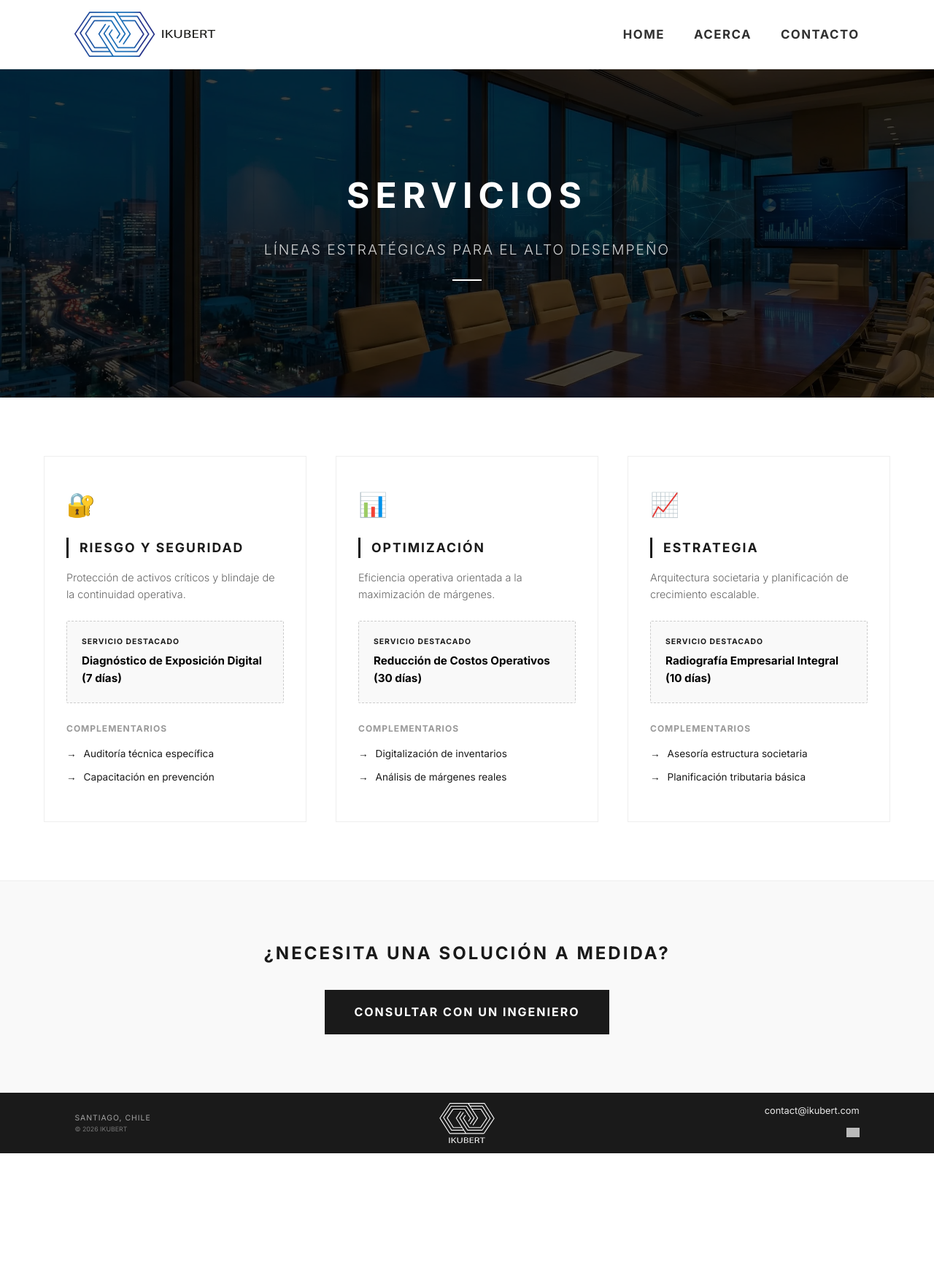
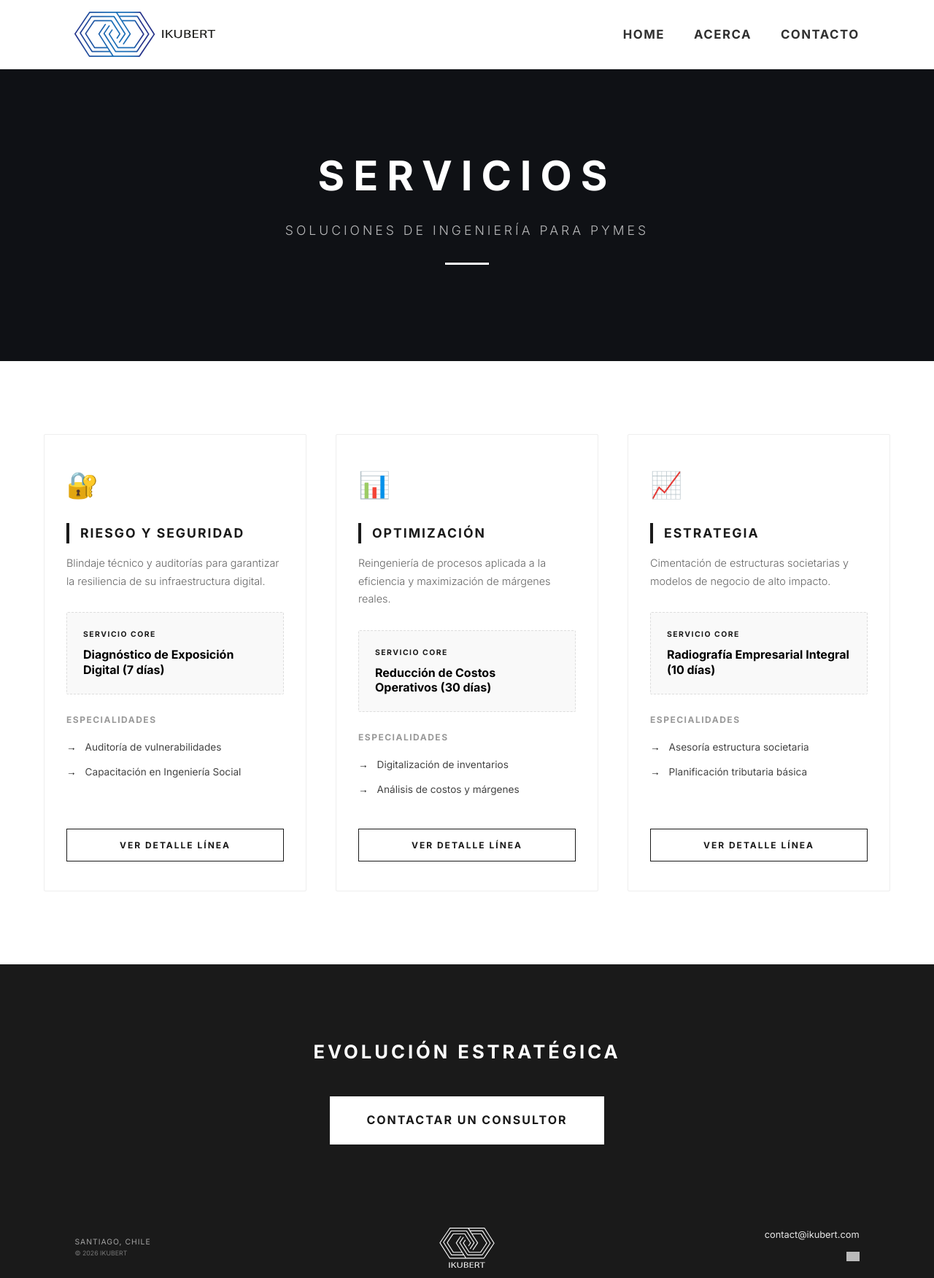
Before and after one commit to IKUBERT/ikubert.github.io, a Jekyll site: the page built from servicios.html, in a window 1280 px wide. Shown: the whole page at 73% size. Built offline with Jekyll 4.4.1, drawn with Linux system fonts in a browser that asks for light colours; before the commit the page ends 1581 px from its top, so only the background shows below that; grey boxes are pictures that could not be loaded.

Commit message:
Update servicios.html

```diff
--- a/servicios.html
+++ b/servicios.html
@@ -13,16 +13,18 @@ title: Servicios | IKUBERT
         display: flex;
         flex-direction: column;
         height: 100%;
+        border-radius: 2px; /* Consistente con el botón del Home */
     }
 
     .service-line-card:hover {
         border-color: #1a1a1a;
-        box-shadow: 0 10px 30px rgba(0,0,0,0.05);
+        box-shadow: 0 15px 40px rgba(0,0,0,0.08);
+        transform: translateY(-5px);
     }
 
     .line-icon {
-        font-size: 2rem;
-        margin-bottom: 20px;
+        font-size: 2.2rem;
+        margin-bottom: 25px;
         display: block;
     }
 
@@ -32,63 +34,65 @@ title: Servicios | IKUBERT
         font-size: 1.1rem;
         margin-bottom: 15px;
         font-weight: 800;
-        border-left: 3px solid #1a1a1a;
+        border-left: 4px solid #1a1a1a;
         padding-left: 15px;
+        color: #1a1a1a;
     }
 
     .line-desc {
         color: #666;
         font-size: 0.9rem;
-        line-height: 1.6;
-        margin-bottom: 25px;
+        line-height: 1.7;
+        margin-bottom: 30px;
         font-weight: 300;
     }
 
     /* Caja de Servicio Estrella */
     .star-service {
         background: #f9f9f9;
-        padding: 20px;
+        padding: 22px;
         border-radius: 2px;
         margin-bottom: 25px;
-        border: 1px dashed #ccc;
+        border: 1px dashed #ddd;
     }
 
     .star-tag {
         font-size: 0.65rem;
-        font-weight: 700;
+        font-weight: 800;
         text-transform: uppercase;
-        letter-spacing: 1px;
+        letter-spacing: 1.5px;
         color: #1a1a1a;
         display: block;
-        margin-bottom: 5px;
+        margin-bottom: 8px;
     }
 
     .star-name {
-        font-size: 0.95rem;
+        font-size: 1rem;
         font-weight: 700;
         color: #000;
+        line-height: 1.3;
     }
 
     /* Servicios Complementarios */
     .comp-title {
         font-size: 0.75rem;
         text-transform: uppercase;
-        letter-spacing: 1px;
-        font-weight: 700;
-        margin-bottom: 15px;
+        letter-spacing: 1.5px;
+        font-weight: 800;
+        margin-bottom: 18px;
         color: #999;
     }
 
     .comp-list {
         list-style: none;
         padding: 0;
-        margin-top: auto;
+        margin-bottom: 30px;
     }
 
     .comp-item {
         font-size: 0.85rem;
-        color: #1a1a1a;
-        margin-bottom: 10px;
+        color: #444;
+        margin-bottom: 12px;
         display: flex;
         align-items: center;
         font-weight: 400;
@@ -96,85 +100,111 @@ title: Servicios | IKUBERT
 
     .comp-item::before {
         content: "→";
-        margin-right: 10px;
+        margin-right: 12px;
         font-weight: 800;
+        color: #1a1a1a;
+    }
+
+    /* Botón Detalle */
+    .btn-detail {
+        margin-top: auto;
+        padding: 12px 0;
+        border: 1px solid #1a1a1a;
+        color: #1a1a1a;
+        text-decoration: none;
+        font-size: 0.75rem;
+        font-weight: 700;
+        text-align: center;
+        text-transform: uppercase;
+        letter-spacing: 2px;
+        transition: 0.3s;
+    }
+
+    .btn-detail:hover {
+        background: #1a1a1a;
+        color: #fff;
     }
 
     @media (max-width: 768px) {
-        .hero-servicios { padding: 80px 20px !important; min-height: 400px !important; }
-        .grid-servicios { padding: 40px 20px !important; gap: 30px !important; }
+        .hero-servicios { padding: 80px 20px !important; min-height: 350px !important; }
+        .grid-servicios { padding: 40px 20px !important; gap: 40px !important; }
     }
 </style>
 
-<header class="hero-servicios" style="position: relative; text-align: center; padding: 120px 20px; background: url('{{ site.baseurl }}/src/oficina-home-ikubert.webp') no-repeat center center/cover; color: #ffffff; min-height: 450px; display: flex; flex-direction: column; justify-content: center; align-items: center; width: 100%;">
-    <div style="position: absolute; top: 0; left: 0; width: 100%; height: 100%; background: rgba(0,0,0,0.75); z-index: 1;"></div>
-    <div style="position: relative; z-index: 2; max-width: 800px;">
-        <h1 style="font-size: 3rem; letter-spacing: 8px; margin-bottom: 20px; font-weight: 800; text-transform: uppercase;">Servicios</h1>
-        <p style="font-size: 1.2rem; font-weight: 300; letter-spacing: 2px; text-transform: uppercase; opacity: 0.8;">Líneas Estratégicas para el Alto Desempeño</p>
-        <div style="width: 40px; height: 2px; background: #ffffff; margin: 25px auto;"></div>
+<header class="hero-servicios" style="position: relative; text-align: center; padding: 100px 20px; background: #0f1115; color: #ffffff; min-height: 400px; display: flex; flex-direction: column; justify-content: center; align-items: center; width: 100%;">
+    <div style="max-width: 800px; z-index: 2;">
+        <h1 style="font-size: 3.5rem; letter-spacing: 12px; margin-bottom: 15px; font-weight: 800; text-transform: uppercase;">Servicios</h1>
+        <p style="font-size: 1.1rem; font-weight: 300; letter-spacing: 4px; text-transform: uppercase; opacity: 0.7;">Soluciones de Ingeniería para PYMES</p>
+        <div style="width: 60px; height: 3px; background: #ffffff; margin: 30px auto;"></div>
     </div>
 </header>
 
-<main class="section-home" style="max-width: 1200px; margin: 0 auto; padding: 80px 20px;">
+<main class="section-home" style="max-width: 1200px; margin: 0 auto; padding: 100px 20px;">
     <div class="grid grid-servicios" style="margin-top: 0; padding: 0;">
 
         <div class="service-line-card">
             <span class="line-icon">🔐</span>
             <h2 class="line-title">Riesgo y Seguridad</h2>
-            <p class="line-desc">Protección de activos críticos y blindaje de la continuidad operativa.</p>
+            <p class="line-desc">Blindaje técnico y auditorías para garantizar la resiliencia de su infraestructura digital.</p>
 
             <div class="star-service">
-                <span class="star-tag">Servicio Destacado</span>
+                <span class="star-tag">Servicio Core</span>
                 <div class="star-name">Diagnóstico de Exposición Digital (7 días)</div>
             </div>
 
-            <h4 class="comp-title">Complementarios</h4>
+            <h4 class="comp-title">Especialidades</h4>
             <ul class="comp-list">
-                <li class="comp-item">Auditoría técnica específica</li>
-                <li class="comp-item">Capacitación en prevención</li>
+                <li class="comp-item">Auditoría de vulnerabilidades</li>
+                <li class="comp-item">Capacitación en Ingeniería Social</li>
             </ul>
+
+            <a href="#" class="btn-detail">Ver Detalle Línea</a>
         </div>
 
         <div class="service-line-card">
             <span class="line-icon">📊</span>
             <h2 class="line-title">Optimización</h2>
-            <p class="line-desc">Eficiencia operativa orientada a la maximización de márgenes.</p>
+            <p class="line-desc">Reingeniería de procesos aplicada a la eficiencia y maximización de márgenes reales.</p>
 
             <div class="star-service">
-                <span class="star-tag">Servicio Destacado</span>
+                <span class="star-tag">Servicio Core</span>
                 <div class="star-name">Reducción de Costos Operativos (30 días)</div>
             </div>
 
-            <h4 class="comp-title">Complementarios</h4>
+            <h4 class="comp-title">Especialidades</h4>
             <ul class="comp-list">
                 <li class="comp-item">Digitalización de inventarios</li>
-                <li class="comp-item">Análisis de márgenes reales</li>
+                <li class="comp-item">Análisis de costos y márgenes</li>
             </ul>
+
+            <a href="#" class="btn-detail">Ver Detalle Línea</a>
         </div>
 
         <div class="service-line-card">
             <span class="line-icon">📈</span>
             <h2 class="line-title">Estrategia</h2>
-            <p class="line-desc">Arquitectura societaria y planificación de crecimiento escalable.</p>
+            <p class="line-desc">Cimentación de estructuras societarias y modelos de negocio de alto impacto.</p>
 
             <div class="star-service">
-                <span class="star-tag">Servicio Destacado</span>
+                <span class="star-tag">Servicio Core</span>
                 <div class="star-name">Radiografía Empresarial Integral (10 días)</div>
             </div>
 
-            <h4 class="comp-title">Complementarios</h4>
+            <h4 class="comp-title">Especialidades</h4>
             <ul class="comp-list">
                 <li class="comp-item">Asesoría estructura societaria</li>
                 <li class="comp-item">Planificación tributaria básica</li>
             </ul>
+
+            <a href="#" class="btn-detail">Ver Detalle Línea</a>
         </div>
 
     </div>
 </main>
 
-<div style="background: #f9f9f9; padding: 80px 20px; text-align: center; border-top: 1px solid #eee;">
-    <h2 style="text-transform: uppercase; letter-spacing: 3px; font-size: 1.5rem; font-weight: 800; margin-bottom: 30px;">¿Necesita una solución a medida?</h2>
-    <a href="{{ site.baseurl }}/contacto" style="background: #1a1a1a; color: #fff; padding: 18px 40px; text-decoration: none; font-weight: 700; letter-spacing: 2px; text-transform: uppercase; display: inline-block;">
-        Consultar con un Ingeniero
+<div style="background: #1a1a1a; padding: 100px 20px; text-align: center; color: #fff;">
+    <h2 style="text-transform: uppercase; letter-spacing: 4px; font-size: 1.6rem; font-weight: 800; margin-bottom: 40px;">Evolución Estratégica</h2>
+    <a href="{{ site.baseurl }}/contacto" style="background: #fff; color: #1a1a1a; padding: 20px 50px; text-decoration: none; font-weight: 700; letter-spacing: 2px; text-transform: uppercase; display: inline-block;">
+        Contactar un Consultor
     </a>
 </div>
```
Also changed, not shown: other parts of servicios.html (+1 -1 lines).
